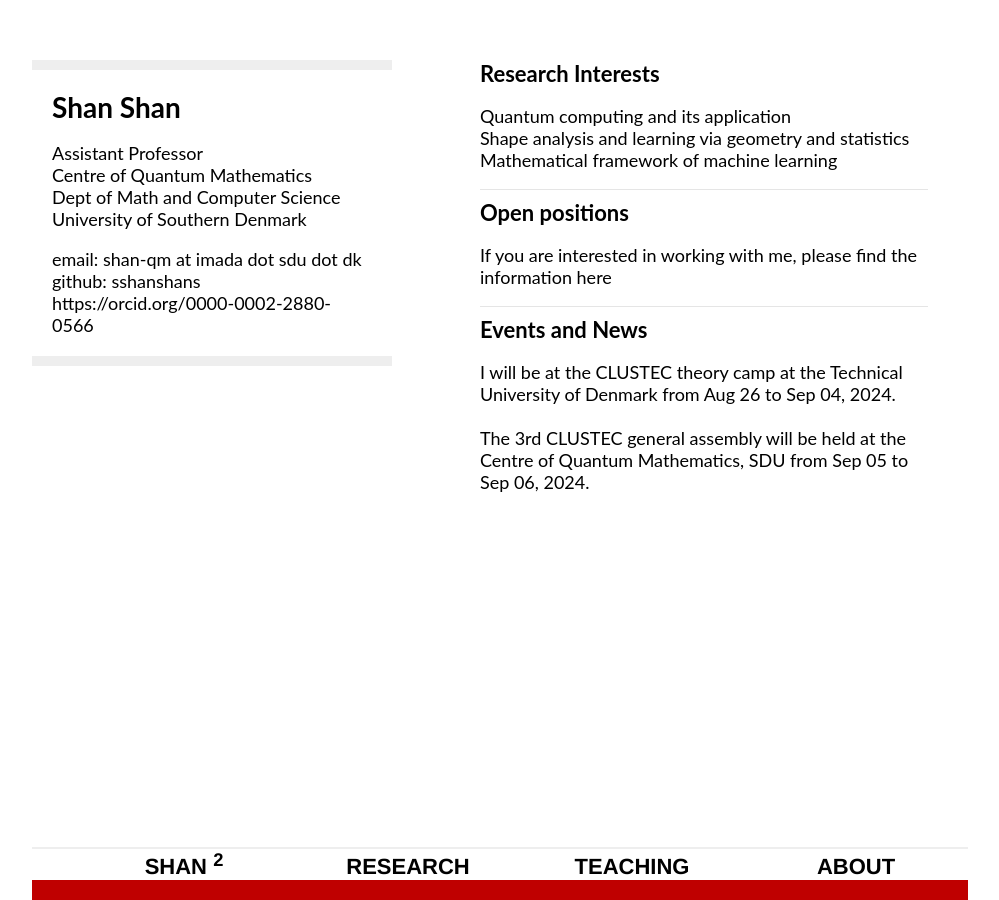
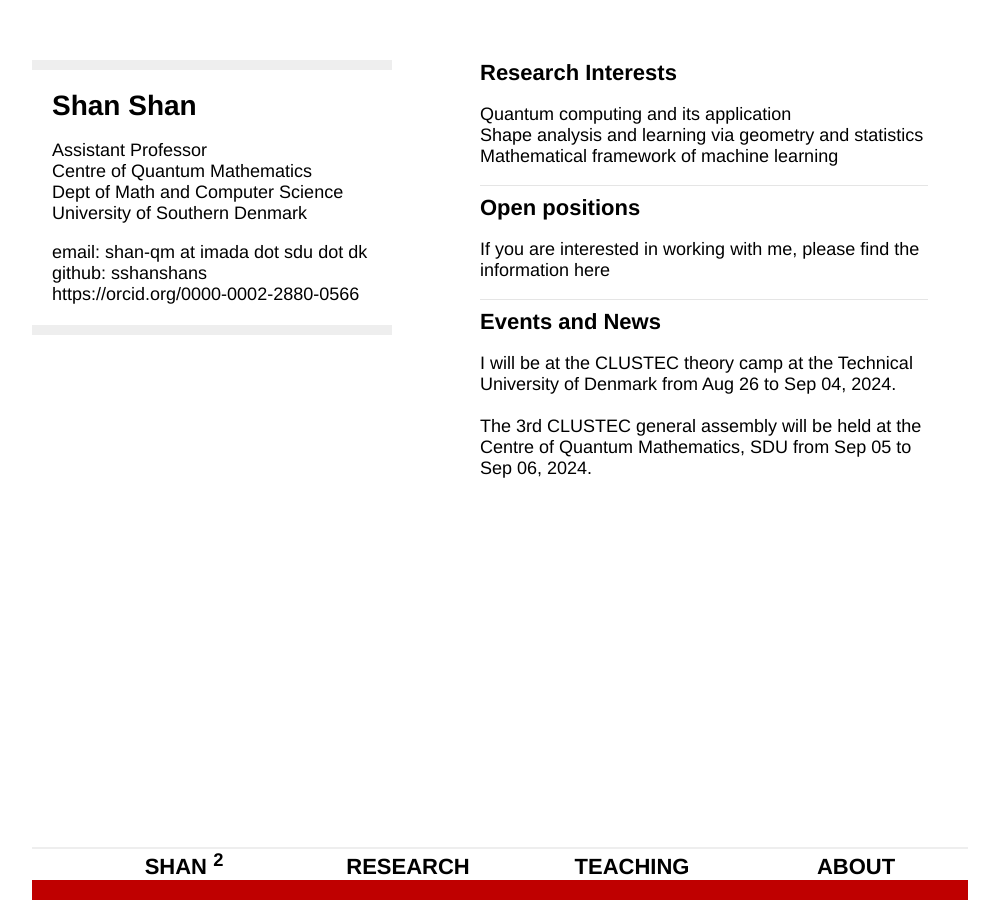
Before and after one commit to sshanshans/sshanshans.github.io, a Jekyll site: the page built from index.md, in a window 1280 px wide. Shown: the whole page, without its empty margins (160-1159 px from the left). Built offline with Jekyll 4.4.1, drawn with Linux system fonts in a browser that asks for light colours.

Commit message:
Update main.css

```diff
--- a/css/main.css
+++ b/css/main.css
@@ -1,7 +1,8 @@
 
 body {
     margin: 60px auto;
-    font:18px Lato;
+    font-size:18px;
+    font-family:'Helvetica Neue', 'Helvetica', 'Arial', 'Sans-Serif';
     color: #000;
     width:70%
 }
```
